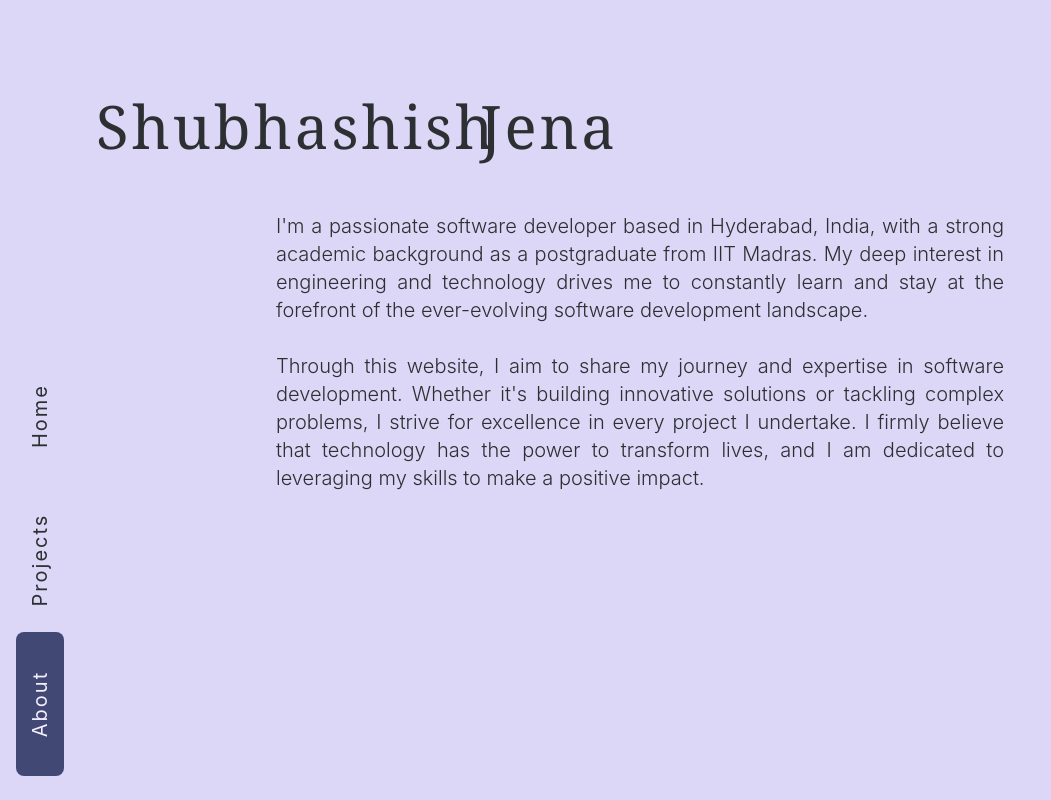
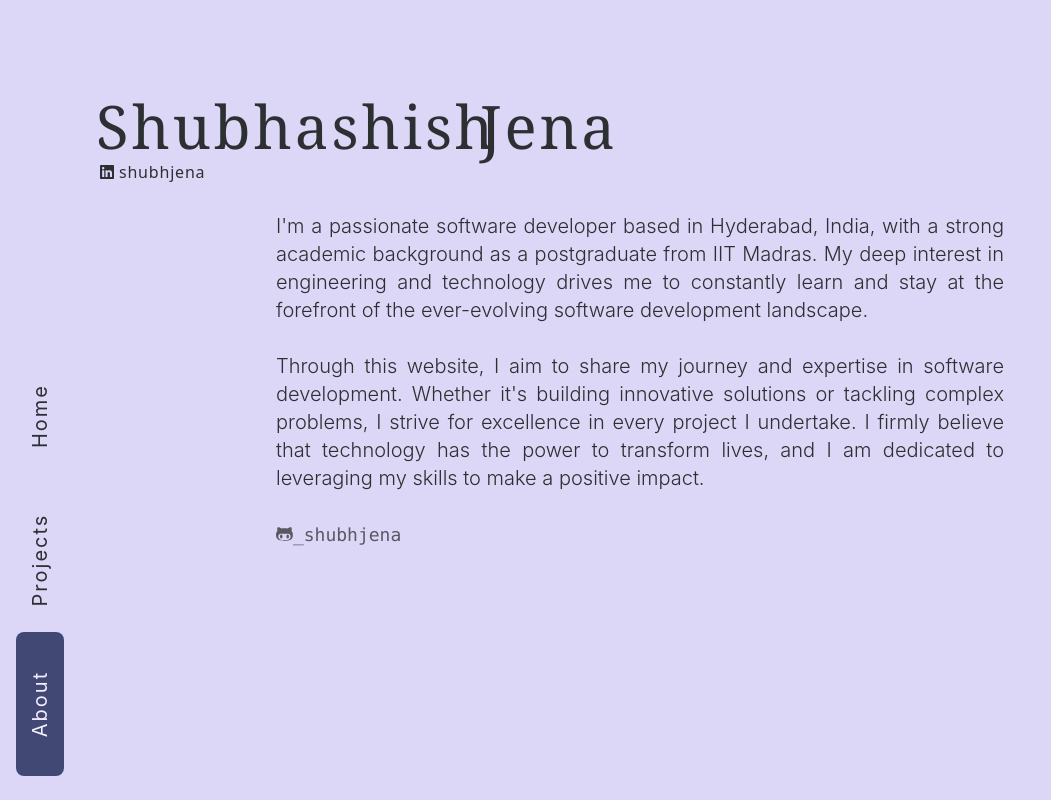
Before and after one commit to shubhjena/shubhjena.github.io, a React (Create React App) app: page / in a window 1280 px wide. Shown: the whole page, without its empty margins (0-1051 px from the left). Built offline with nearby package versions, Linux system fonts and the light colour scheme; a web font is replaced by a local one; what tailwindcss-no-scrollbar would draw is missing.

Commit message:
feat: add profile links to home & name bar

```diff
--- a/src/components/Home.js
+++ b/src/components/Home.js
@@ -1,4 +1,6 @@
 import React from "react";
+import { FontAwesomeIcon } from "@fortawesome/react-fontawesome";
+import { faGithubAlt } from "@fortawesome/free-brands-svg-icons";
 
 export default function Home() {
   console.log("Home");
@@ -24,6 +26,12 @@ export default function Home() {
           lives, and I am dedicated to leveraging my skills to make a positive
           impact.
         </p>
+        <br/>
+        <span className="inline-block font-mono text-lg hover:bg-tertiary opacity-75 hover:opacity-100 select-none">
+          <a href="https://github.com/shubhjena" target="blank">
+            <FontAwesomeIcon icon={faGithubAlt} />_shubhjena
+          </a>
+        </span>
       </div>
     </div>
   );
--- a/src/components/NameBar.js
+++ b/src/components/NameBar.js
@@ -1,13 +1,29 @@
 import React from "react";
+import { FontAwesomeIcon } from "@fortawesome/react-fontawesome";
+import {
+  faGithub,
+  faLinkedin,
+  faTwitter,
+} from "@fortawesome/free-brands-svg-icons";
 
 export default function NameBar() {
   console.log("NameBar");
   return (
     <div className="flex justify-start mt-24">
       <div className="fixed pl-24 z-20">
-        <span className="text-6xl font-normal font-serif tracking-wider">
-          Shubhashish
-        </span>
+        <div className="flex flex-col">
+          <span className="text-6xl font-normal font-serif tracking-wider">
+            Shubhashish
+          </span>
+          <span className="pl-1 mt-1 text-base font-normal font-sans mr-auto tracking-wider hover:bg-tertiary hover:text-white transform duration-200 select-none">
+            <a
+              href="https://www.linkedin.com/in/shubhjena"
+              target="blank"
+            >
+              <FontAwesomeIcon icon={faLinkedin} /> shubhjena
+            </a>
+          </span>
+        </div>
       </div>
       <div className="fixed pl-24 indent-96">
         <span className="text-6xl font-normal font-serif tracking-wider">
--- a/src/components/Projects.js
+++ b/src/components/Projects.js
@@ -45,11 +45,11 @@ export default function Projects() {
   ];
   return (
     <div
-      className="flex w-screen justify-center bg-primary pt-48"
+      className="flex w-screen max-h-screen justify-center bg-primary pt-48"
       id="projects"
     >
       {/* Project list container */}
-      <div className=" flex-col flex-wrap bg-transparent max-h-96 p-7">
+      <div className=" flex-col flex-wrap bg-transparent p-7 overflow-y-hidden">
         {projects
           .slice(0)
           .reverse()
```
